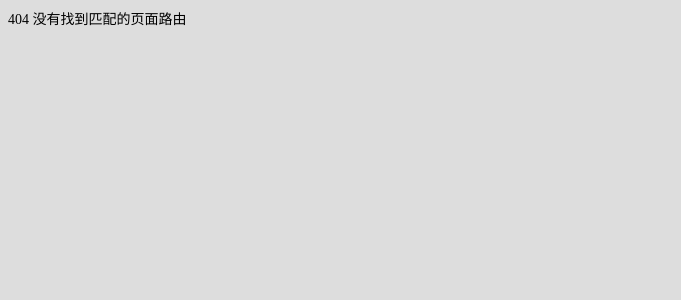
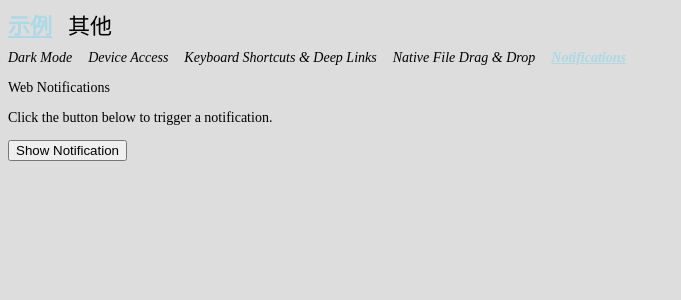
Before and after one commit to wenlittleoil/electron-demo, a React (Vite) app in the folder main-window/: page /#/examples/notifications in a window 1280 px wide. Before the commit this address had no page. Shown: the top 300 px of the page, without its empty margins (0-681 px from the left). Built offline with nearby package versions, Linux system fonts and the light colour scheme.

Commit message:
feat: Web Notification

```diff
--- a/main-window/src/App.tsx
+++ b/main-window/src/App.tsx
@@ -11,6 +11,7 @@ import DarkMode from './pages/dark-mode'
 import Devices from './pages/devices'
 import KeyboardShortcuts from './pages/keyboard-shortcuts'
 import NativeFileDragDrop from './pages/native-file-drag-drop';
+import Notifications from './pages/notifications';
 import {
   Examples,
 } from './containers/layouts';
@@ -59,6 +60,10 @@ const router = createHashRouter([
             path: 'native-file-drag-drop',
             Component: NativeFileDragDrop,
           },
+          {
+            path: 'notifications',
+            Component: Notifications,
+          },
         ],
       },
       {
--- a/main-window/src/containers/layouts/Examples.tsx
+++ b/main-window/src/containers/layouts/Examples.tsx
@@ -23,6 +23,9 @@ export default function Examples() {
         <NavLink to="/examples/native-file-drag-drop" end>
           Native File Drag & Drop
         </NavLink>
+        <NavLink to="/examples/notifications" end>
+          Notifications
+        </NavLink>
       </div>
       <div>
         <Outlet />
--- /dev/null
+++ b/main-window/src/pages/notifications/index.tsx
@@ -0,0 +1,35 @@
+import { FC, useEffect } from "react";
+
+const index:FC<{}> = () => {
+  useEffect(() => {
+    const NOTIFICATION_TITLE = 'Notification Title 1'
+    const NOTIFICATION_BODY = 'This is a test notification content 1'
+    const CLICK_MESSAGE = 'Notification 1 clicked!'
+    new window.Notification(NOTIFICATION_TITLE, { body: NOTIFICATION_BODY })
+      .onclick = () => {
+        console.log(CLICK_MESSAGE)
+      }
+  }, []);
+  return (
+    <div>
+      <div>
+        <p>Web Notifications</p>
+        <p>Click the button below to trigger a notification.</p>
+        <button
+          onClick={() => {
+            const notification = new window.Notification('Notification Title 2', {
+              body: "This is a test notification content 2",
+            });
+            notification.onclick = () => {
+              console.log("Notification 2 clicked!");
+            }
+          }}
+        >
+          Show Notification
+        </button>
+      </div>
+    </div>
+  );
+}
+
+export default index;
```
Also changed, not shown: 2 other files (tests, documents, lock files or other folders).
